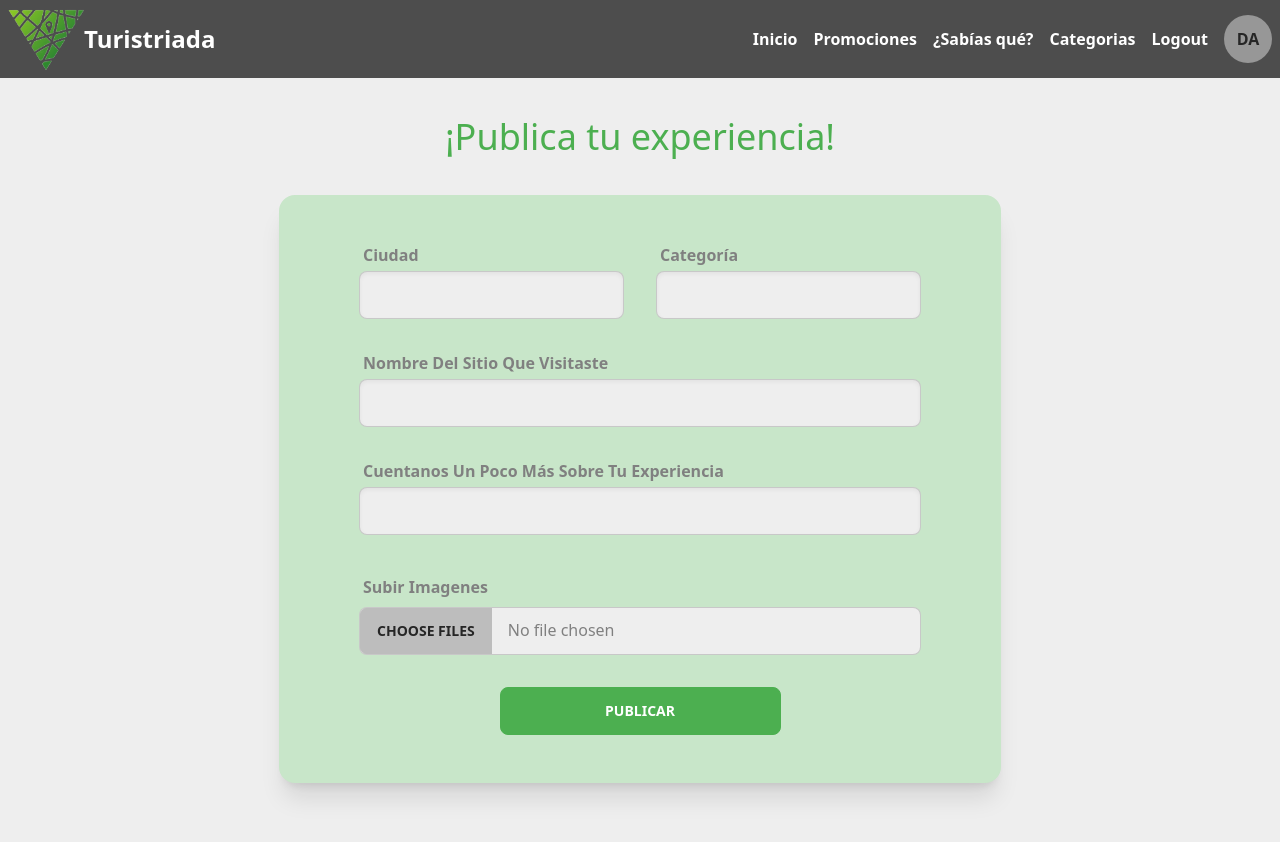
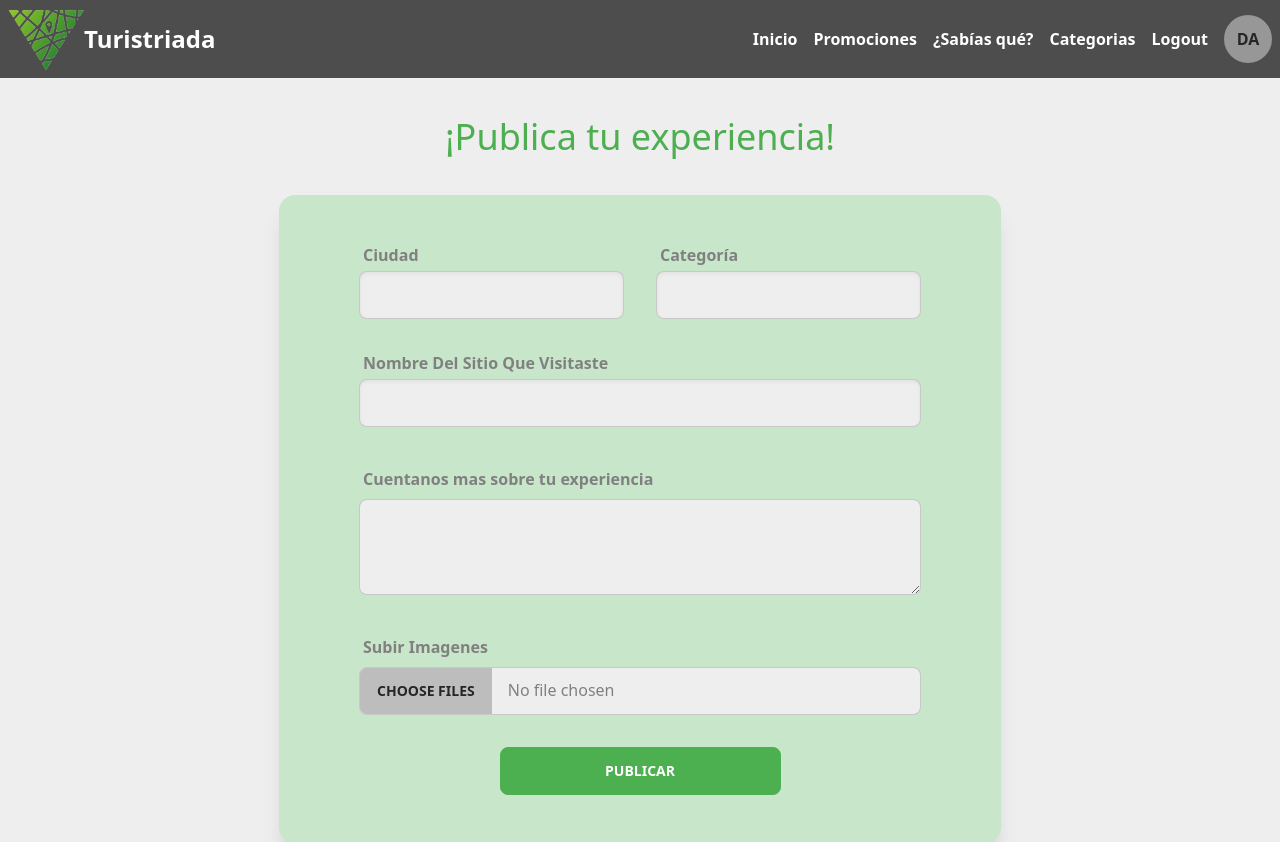
Before and after one commit to JohanRestrepo19/turistriada-frontend, a React (Vite) app: page /places/new-place in a window 1280 px wide. Shown: the top 842 px of the page. Built offline with nearby package versions, Linux system fonts and the light colour scheme; a web font is replaced by a local one.

Commit message:
feat: add custom TextArea component.

```diff
--- /dev/null
+++ b/src/common/components/forms/TextArea.tsx
@@ -0,0 +1,33 @@
+import classNames from 'classnames'
+import { TextareaHTMLAttributes, forwardRef } from 'react'
+
+interface TextAreaProps extends TextareaHTMLAttributes<HTMLTextAreaElement> {
+  title: string
+  error?: string
+}
+export const TextArea = forwardRef<HTMLTextAreaElement, TextAreaProps>(
+  ({ className, error, title, ...props }, ref) => {
+    const containerStyles = classNames({
+      'form-control': true,
+      [`${className}`]: className
+    })
+
+    return (
+      <div className={containerStyles}>
+        <label className="label">
+          <span className="text-form-text font-semibold">{title}</span>
+        </label>
+        <textarea
+          className="textarea textarea-bordered h-24 text-form-text"
+          ref={ref}
+          {...props}
+        ></textarea>
+        {error && (
+          <label className="label">
+            <span className="label-text-alt text-accent text-sm">{error}</span>
+          </label>
+        )}
+      </div>
+    )
+  }
+)
--- a/src/common/components/index.ts
+++ b/src/common/components/index.ts
@@ -6,3 +6,4 @@ export * from './forms/Input'
 export * from './forms/FormCard'
 export * from './forms/Button'
 export * from './forms/FileInput'
+export * from './forms/TextArea'
--- a/src/pages/places/components/PublishPlaceForm.tsx
+++ b/src/pages/places/components/PublishPlaceForm.tsx
@@ -1,4 +1,4 @@
-import { Button, FileInput, Input } from '@/common/components'
+import { Button, FileInput, Input, TextArea } from '@/common/components'
 import { useForm } from 'react-hook-form'
 import { PublishPlace, publishPlaceResolver } from '../validations/PublishPlace'
 
@@ -40,9 +40,8 @@ export const PublishPlaceForm = () => {
           error={errors.placeName?.message}
         />
         {/* Mas sobre el sitio */}
-        <Input
-          title="Cuentanos un poco más sobre tu experiencia"
-          type="text"
+        <TextArea
+          title="Cuentanos mas sobre tu experiencia"
           className="col-span-2 w-full"
           {...register('aboutExperience')}
           error={errors.aboutExperience?.message}
```
